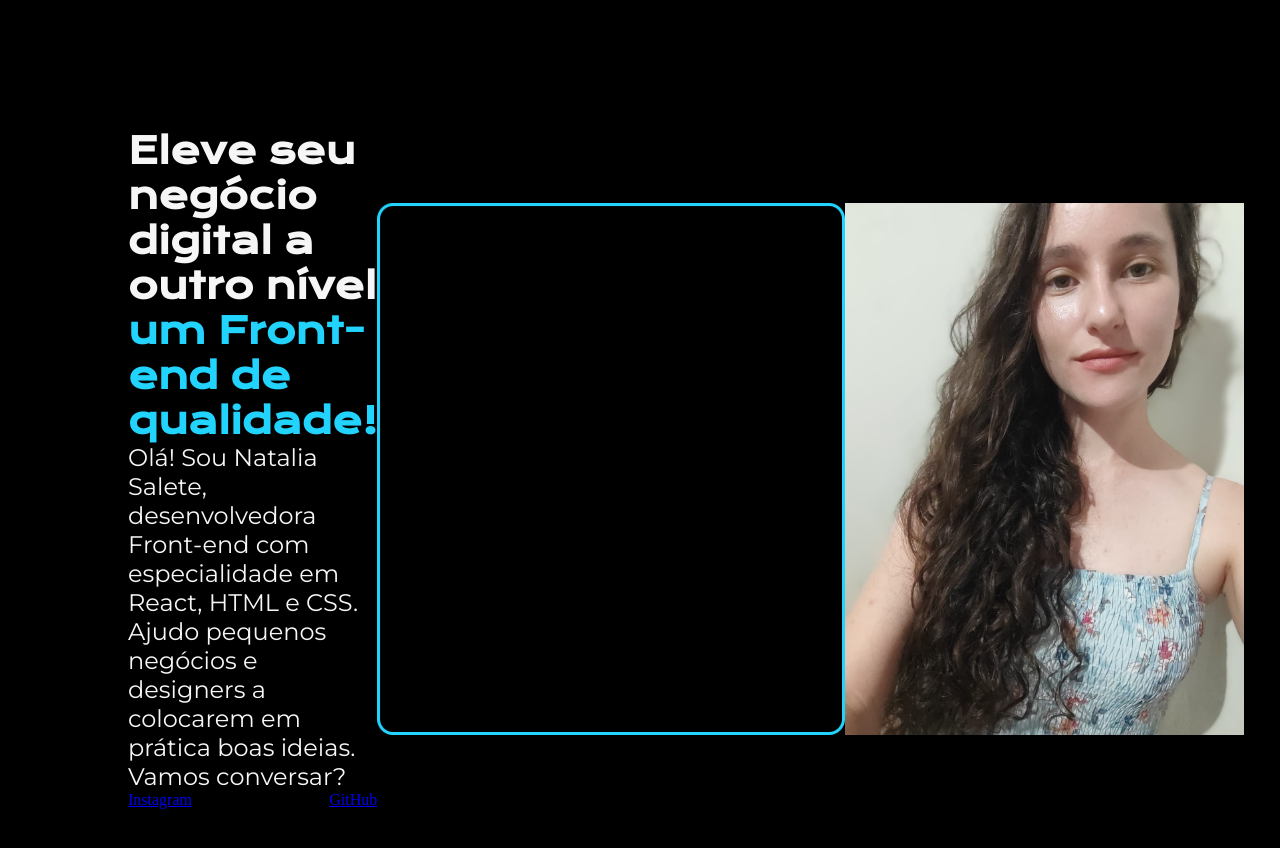
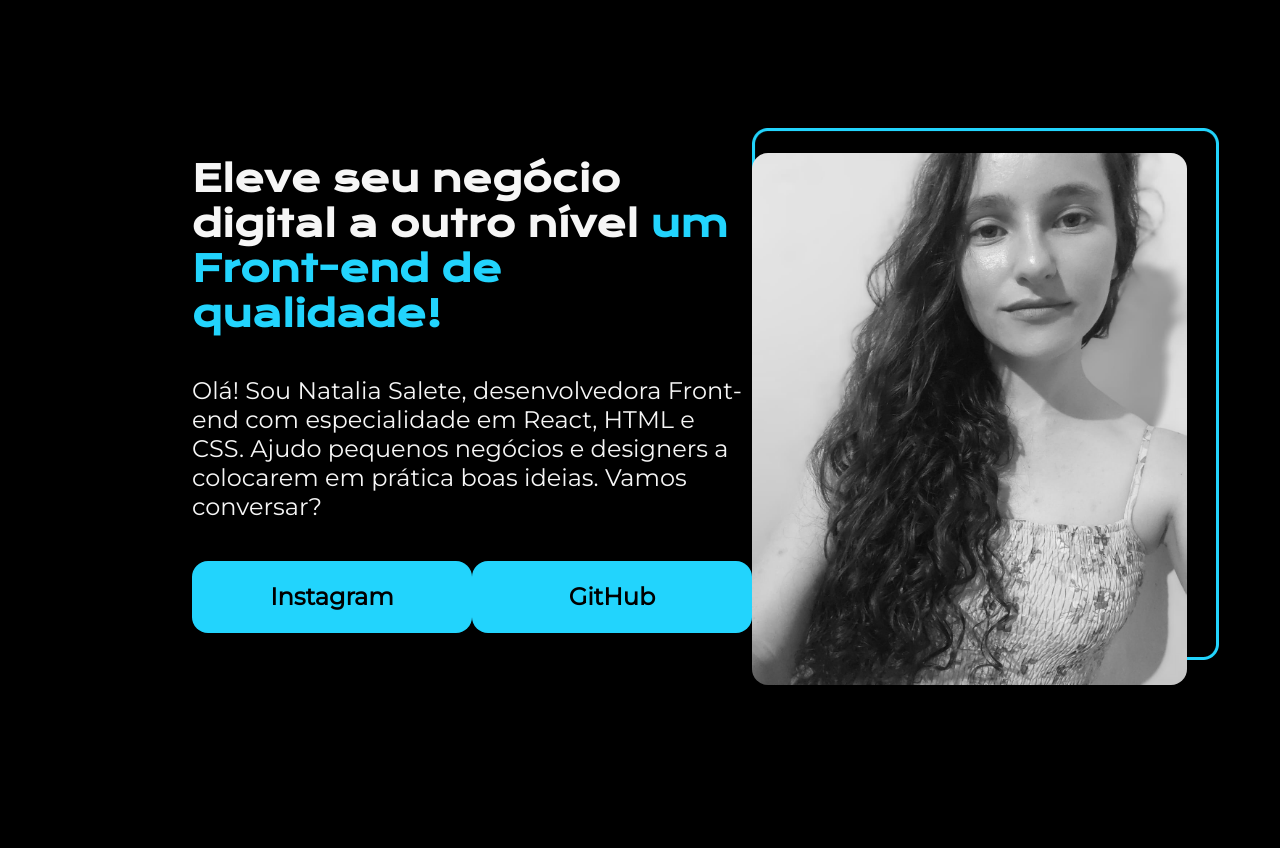
Before and after one commit to natsalete/Curso-DevWeb-Alura, a plain HTML site: page Portfolio/index.html in a window 1280 px wide. Drawn offline with nearby package versions, Linux system fonts and the light colour scheme.

Commit message:
feat: conclusão do portfolio

```diff
--- a/Portfolio/index.html
+++ b/Portfolio/index.html
@@ -20,14 +20,30 @@
           prática boas ideias. Vamos conversar?
         </p>
         <div class="apresentacao__links">
-          <a href="https://www.instagram.com/nat_salete?igsh=MTc3cDVyZW5yczZ1"
+          <a
+            class="apresentacao__links_link"
+            href="https://www.instagram.com/nat_salete?igsh=MTc3cDVyZW5yczZ1"
             >Instagram</a
           >
-          <a href="https://github.com/natsalete">GitHub</a>
+          <a
+            class="apresentacao__links_link"
+            href="https://github.com/natsalete"
+            >GitHub</a
+          >
         </div>
       </section>
-      <img src="./Rectangle 48.png" alt="retangulo azul" />
-      <img src="./natalia.jpeg" alt="Foto da Natalia Salete" />
+      <section class="imagens">
+        <img
+          class="imagens__quadro"
+          src="./Rectangle 48.png"
+          alt="retangulo azul"
+        />
+        <img
+          class="imagens__foto"
+          src="./natalia.jpeg"
+          alt="Foto da Natalia Salete"
+        />
+      </section>
     </main>
     <footer></footer>
   </body>
--- a/Portfolio/style.css
+++ b/Portfolio/style.css
@@ -1,6 +1,5 @@
-@import url('https://fonts.googleapis.com/css2?family=Krona+One&family=Montserrat&display=swap');
-
-*{
+@import url("https://fonts.googleapis.com/css2?family=Krona+One&family=Montserrat:wght@100;400&display=swap");
+* {
   margin: 0;
   padding: 0;
 }
@@ -9,40 +8,72 @@ body {
   height: 100vh;
   box-sizing: border-box;
   background-color: #000000;
-    color:  #F6F6F6;
+  color: #f6f6f6;
 }
 
 .titulo-destaque {
-    color:  #22D4FD;
+  color: #22d4fd;
 }
 
-.apresentacao{
-    margin: 10%;
+.apresentacao {
+  margin: 10% 15%;
   display: flex;
   align-items: center;
   justify-content: space-between;
 }
 
-.apresentacao__destaque{
+.apresentacao__conteudo {
   width: 615px;
+  display: flex;
+  flex-direction: column;
+  gap: 40px;
 }
 
-.apresentacao__conteudo__titulo{
+.apresentacao__conteudo__titulo {
   font-size: 36px;
   font-family: "Krona One", sans-serif;
 }
 
-.apresentacao__conteudo__texto{
+.apresentacao__conteudo__texto {
   font-size: 24px;
   font-family: "Montserrat", sans-serif;
 }
 
-.apresentacao__links{
+.apresentacao__links {
   display: flex;
   justify-content: space-between;
 }
 
-img{
-    width: 467.705px;
+.apresentacao__links_link {
+  background-color: #22d4fd;
+  width: 280px;
+  text-align: center;
+  border-radius: 16px;
+  font-size: 24px;
+  font-weight: 600;
+  padding: 21.5px 0;
+  text-decoration: none;
+  color: #000000;
+  font-family: "Montserrat", sans-serif;
+}
+
+.imagens {
+  display: flex;
+}
+
+.imagens__foto {
+  width: 435px;
   height: 532px;
+  flex-shrink: 0;
+  border-radius: 16px;
+  position: absolute;
+  margin-top: 25px;
+  filter: grayscale(100%);
+  -webkit-filter: grayscale(100%);
 }
+
+.imagens__quadro {
+  width: 467px;
+  height: 532px;
+  position: relative;
+}
```
Lines whose indentation alone changed are shown as unchanged.
